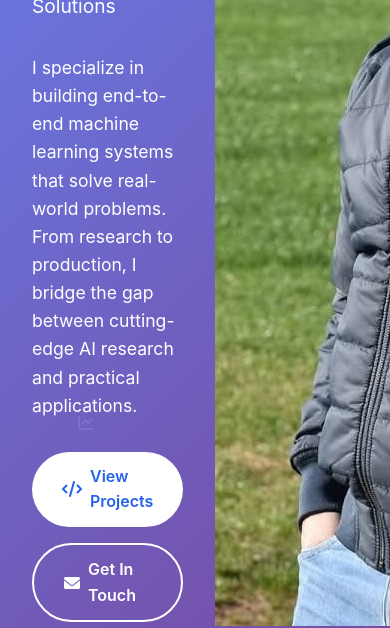
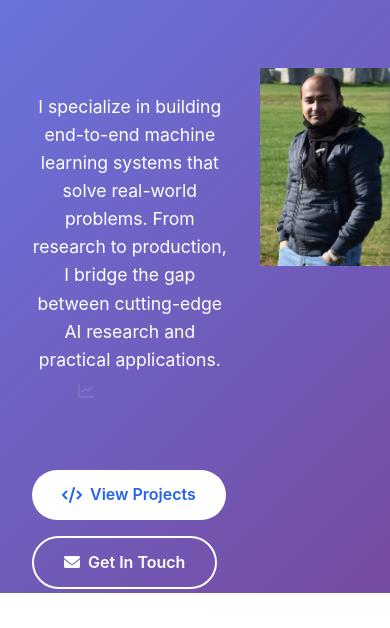
Before and after one commit to rbiswas/rbiswas, a plain HTML site: page index.html in a window 390 px wide. Shown: the part 251-879 px from the top of the page. Drawn offline with Linux system fonts and the light colour scheme.

Commit message:
css style

```diff
--- a/assets/css/style.css
+++ b/assets/css/style.css
@@ -92,10 +92,30 @@ body {
 }
 
 .hero-content {
+    display: grid;
+    grid-template-columns: 2fr 1fr;
+    gap: 4rem;
+    align-items: center;
     max-width: 1200px;
     margin: 0 auto;
     padding: 0 2rem;
     z-index: 2;
+}
+
+.hero-image img {
+    width: 100%;
+    max-width: 400px;
+    height: auto;
+    /*border-radius: 50%;
+    box-shadow: 0 20px 40px rgba(0,0,0,0.2);*/
+    animation: slideUp 1s ease-out 0.8s both;
+}
+
+@media (max-width: 768px) {
+    .hero-content {
+        grid-template-columns: 1fr;
+        text-align: center;
+    }
 }
 
 .hero h1 {
```
